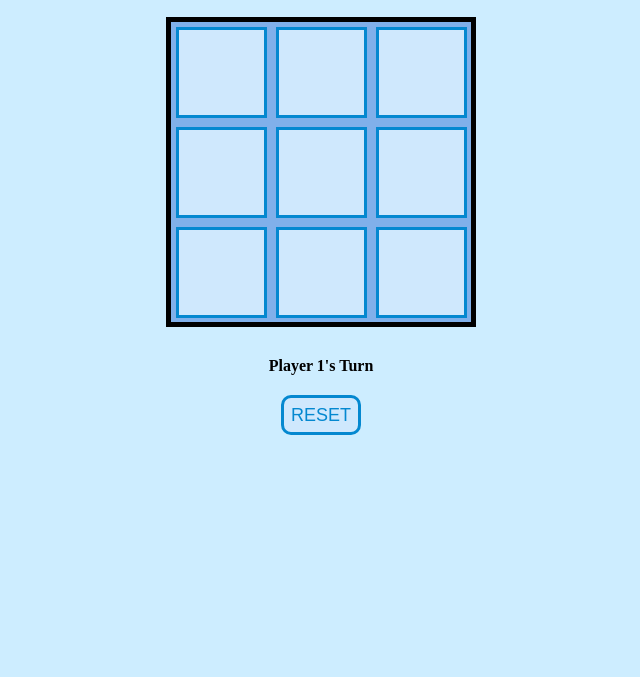
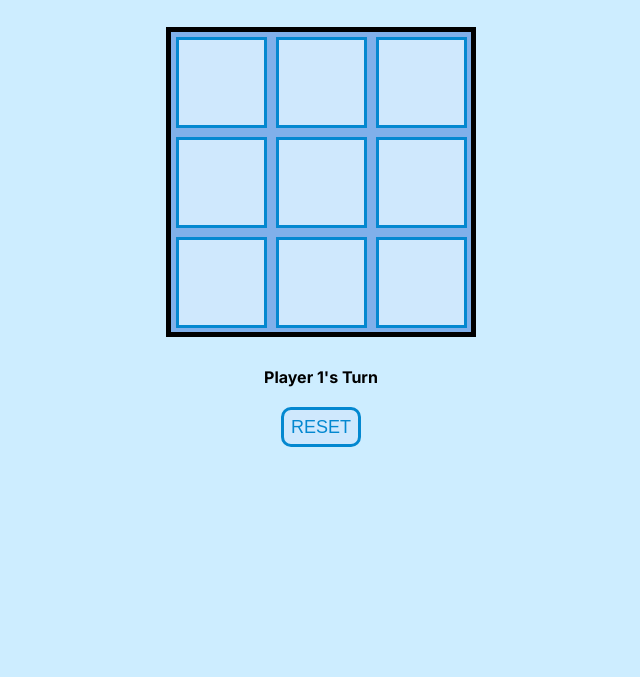
Before and after one commit to RedK22/TicTacToe, a plain HTML site: page index.html in a window 1280 px wide. Shown: the part 123-800 px from the top of the page, without its empty margins (319-959 px from the left). Drawn offline with Linux system fonts and the light colour scheme.

Commit message:
font change

```diff
--- a/style.css
+++ b/style.css
@@ -1,5 +1,9 @@
+@import url("https://fonts.googleapis.com/css2?family=Inter:wght@400;500;700&family=Poppins:wght@300;400;500;600;700;800;900&family=Rubik:wght@400;500;600;700&display=swap");
+
+/*////////////////////////////*/
 body {
   background-color: rgb(205, 237, 255);
+  font-family: "Inter", sans-serif;
 }
 
 h1 {
```
